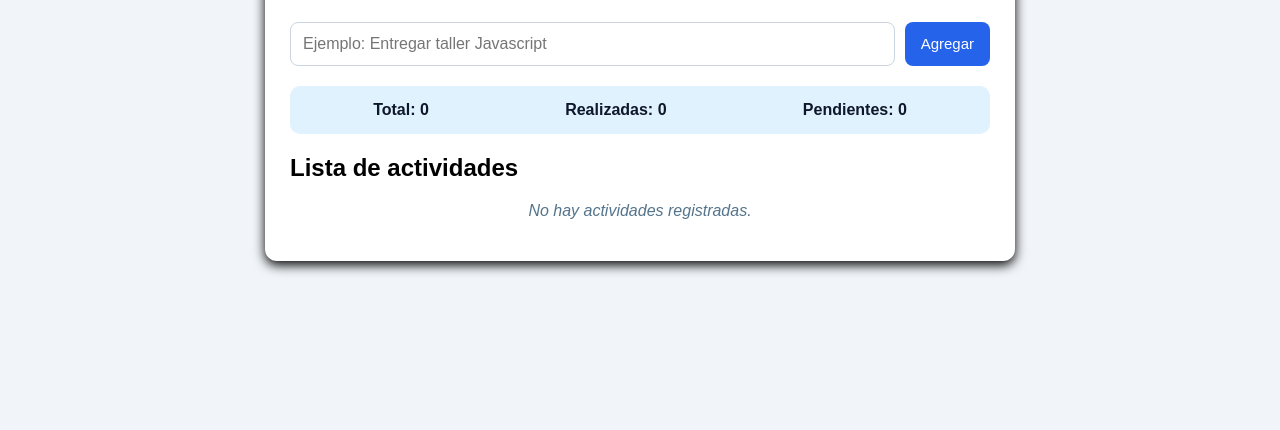
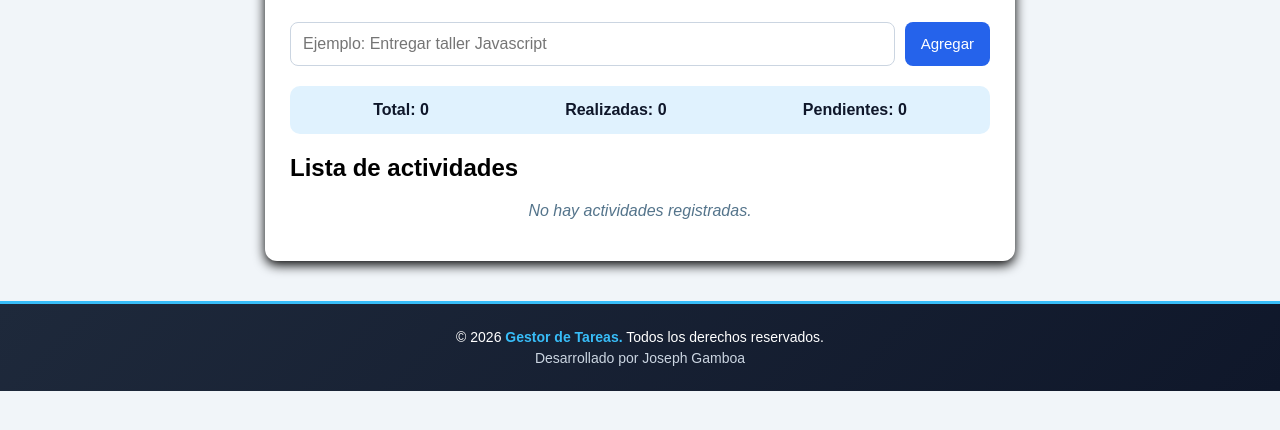
Before and after one commit to Joseph-Gamboa-36/gestor-tareas-con-javascript, a plain HTML site: page Index.html in a window 1280 px wide. Shown: the part 166-596 px from the top of the page. Drawn offline with Linux system fonts and the light colour scheme.

Commit message:
Se agrego un pie de página

```diff
--- a/Index.html
+++ b/Index.html
@@ -35,6 +35,15 @@
 
     </div>
 
+    <footer class="footer">
+        <p>
+            &copy; 2026 <span>Gestor de Tareas.</span> Todos los derechos reservados.
+        </p>
+        <p class="footer-text">
+            Desarrollado por Joseph Gamboa
+        </p>
+    </footer>
+
     <script src="js/script.js"></script>
 </body>
 </html>
--- a/css/style.css
+++ b/css/style.css
@@ -126,3 +126,28 @@ li {
     color: #54748b;
     font-style: italic;
 }
+
+/*Estilos del footer*/
+.footer{
+    background: linear-gradient(135deg, #1e293b, #0f172a);
+    color: #ffffff;
+    text-align: center;
+    padding: 20px 10px;
+    font-family: Arial, Helvetica, sans-serif;
+    border-top: 3px solid #38bdf8;
+}
+
+.footer p{
+    margin: 5px 0;
+    font-size: 14px;
+}
+
+.footer span{
+    color: #38bdf8;
+    font-weight: bold;
+}
+
+.footer-text{
+    color: #cbd5e1;
+    font-size: 13px
+}
```
